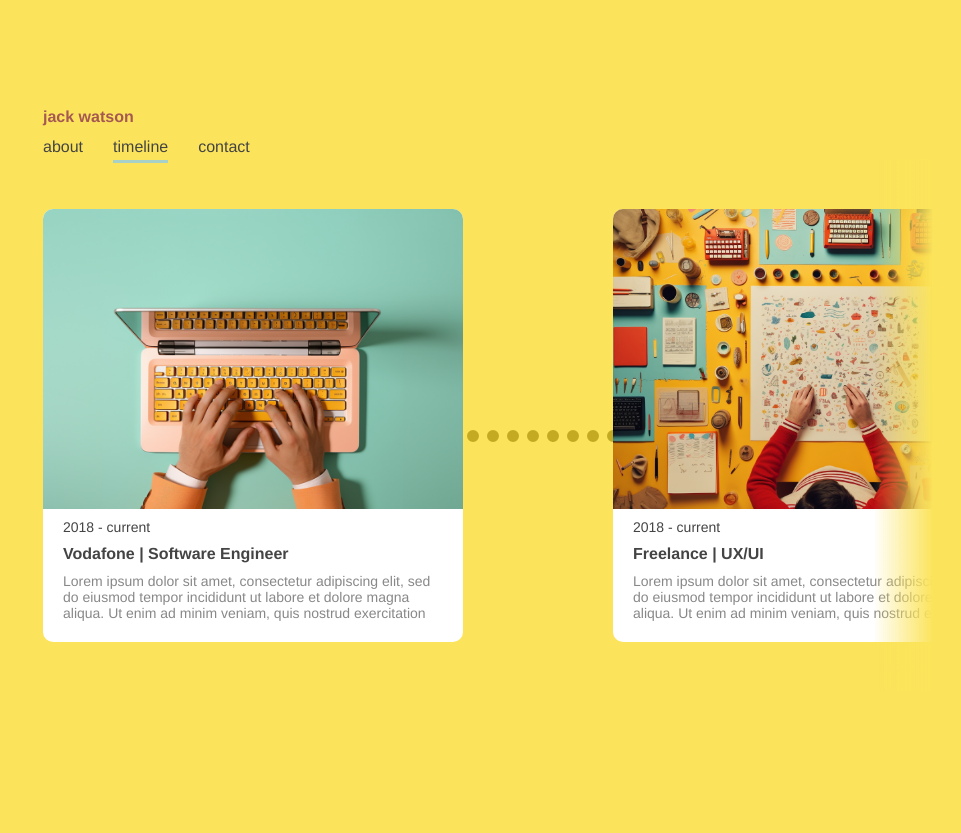
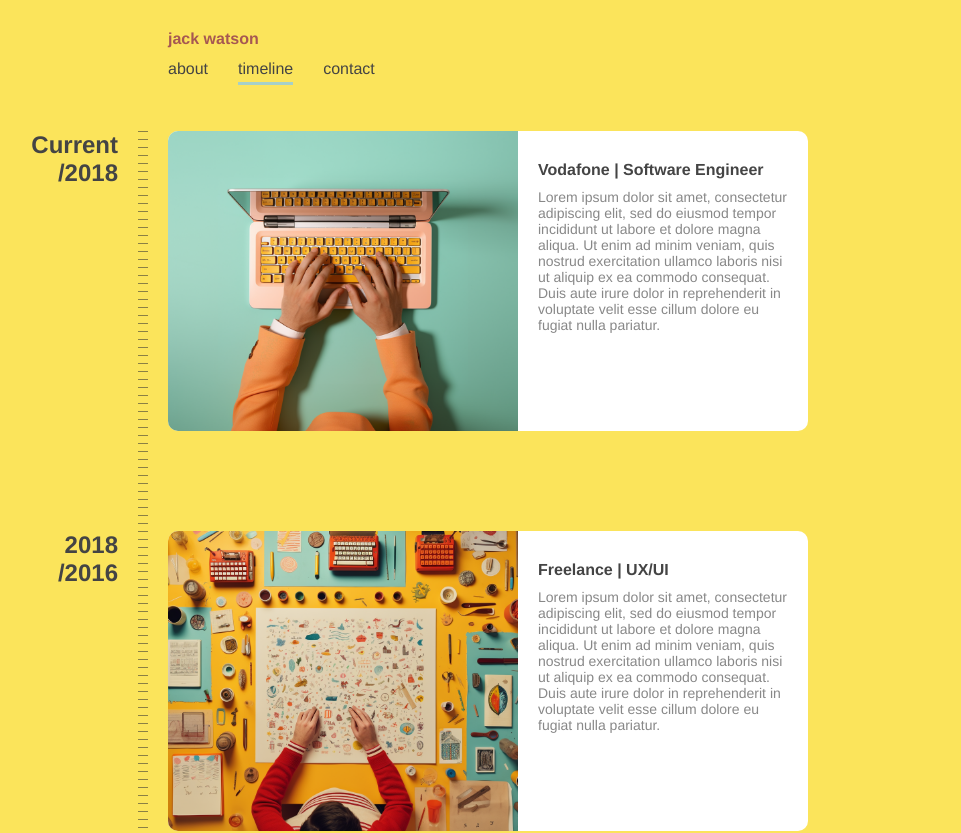
Before and after one commit to theblindguest/portfolio, a React app: page /timeline in a window 1280 px wide. Shown: the top 833 px of the page, without its empty margins (152-1113 px from the left). Before the commit the page ends 800 px from the top, so only its background shows below. Built offline with nearby package versions, Linux system fonts and the light colour scheme.

Commit message:
modifying timeline layout and scroll

```diff
--- a/src/components/header/header.styles.ts
+++ b/src/components/header/header.styles.ts
@@ -5,7 +5,7 @@ export const Header = styled.div`
   display: flex;
   flex-direction: column;
   align-self: flex-start;
-  max-width: 890px;
+  max-width: 640px;
   width: 100%;
   margin: 0 auto;
 `
--- a/src/components/modal/modal.styles.ts
+++ b/src/components/modal/modal.styles.ts
@@ -1,7 +1,7 @@
 import styled, { css } from 'styled-components'
 
 export const ModalOverlay = styled.div`
-  position: absolute;
+  position: fixed;
   width: 100%;
   height: 100%;
   background-color: rgba(0, 0, 0, 0.7);
--- a/src/data/timelineMoments.ts
+++ b/src/data/timelineMoments.ts
@@ -11,47 +11,55 @@ import {
 const moments = [
   {
     startDate: '2018',
-    endDate: 'current',
+    endDate: 'Current',
     heading: 'Vodafone',
     subHeading: 'Software Engineer',
     text: 'Lorem ipsum dolor sit amet, consectetur adipiscing elit, sed do eiusmod tempor incididunt ut labore et dolore magna aliqua. Ut enim ad minim veniam, quis nostrud exercitation ullamco laboris nisi ut aliquip ex ea commodo consequat. Duis aute irure dolor in reprehenderit in voluptate velit esse cillum dolore eu fugiat nulla pariatur.',
     image: coding
   },
   {
-    startDate: '2018',
-    endDate: 'current',
+    startDate: '2016',
+    endDate: '2018',
     heading: 'Freelance',
     subHeading: 'UX/UI',
     text: 'Lorem ipsum dolor sit amet, consectetur adipiscing elit, sed do eiusmod tempor incididunt ut labore et dolore magna aliqua. Ut enim ad minim veniam, quis nostrud exercitation ullamco laboris nisi ut aliquip ex ea commodo consequat. Duis aute irure dolor in reprehenderit in voluptate velit esse cillum dolore eu fugiat nulla pariatur.',
     image: freelance
   },
   {
-    startDate: '2018',
-    endDate: 'current',
+    startDate: '2015',
+    endDate: '2016',
     heading: 'Reed Recruitment',
     subHeading: 'UI designer',
     text: 'Lorem ipsum dolor sit amet, consectetur adipiscing elit, sed do eiusmod tempor incididunt ut labore et dolore magna aliqua. Ut enim ad minim veniam, quis nostrud exercitation ullamco laboris nisi ut aliquip ex ea commodo consequat. Duis aute irure dolor in reprehenderit in voluptate velit esse cillum dolore eu fugiat nulla pariatur.',
     image: ui
   },
   {
-    startDate: '2018',
-    endDate: 'current',
+    startDate: '2012',
+    endDate: '2015',
+    heading: 'Freelance',
+    subHeading: 'UX/UI',
+    text: 'Lorem ipsum dolor sit amet, consectetur adipiscing elit, sed do eiusmod tempor incididunt ut labore et dolore magna aliqua. Ut enim ad minim veniam, quis nostrud exercitation ullamco laboris nisi ut aliquip ex ea commodo consequat. Duis aute irure dolor in reprehenderit in voluptate velit esse cillum dolore eu fugiat nulla pariatur.',
+    image: freelance
+  },
+  {
+    startDate: '2011',
+    endDate: '2012',
     heading: 'Buchannan Associates',
     subHeading: 'Assistant Architect',
     text: 'Lorem ipsum dolor sit amet, consectetur adipiscing elit, sed do eiusmod tempor incididunt ut labore et dolore magna aliqua. Ut enim ad minim veniam, quis nostrud exercitation ullamco laboris nisi ut aliquip ex ea commodo consequat. Duis aute irure dolor in reprehenderit in voluptate velit esse cillum dolore eu fugiat nulla pariatur.',
     image: architecture
   },
   {
-    startDate: '2018',
-    endDate: 'current',
+    startDate: '2009',
+    endDate: '2011',
     heading: 'Education',
     subHeading: 'BA Architecture',
     text: 'Lorem ipsum dolor sit amet, consectetur adipiscing elit, sed do eiusmod tempor incididunt ut labore et dolore magna aliqua. Ut enim ad minim veniam, quis nostrud exercitation ullamco laboris nisi ut aliquip ex ea commodo consequat. Duis aute irure dolor in reprehenderit in voluptate velit esse cillum dolore eu fugiat nulla pariatur.',
     image: education
   },
   {
-    startDate: '2018',
-    endDate: 'current',
+    startDate: '1986',
+    endDate: '2009',
     heading: 'Growing up',
     subHeading: 'smth',
     text: 'Lorem ipsum dolor sit amet, consectetur adipiscing elit, sed do eiusmod tempor incididunt ut labore et dolore magna aliqua. Ut enim ad minim veniam, quis nostrud exercitation ullamco laboris nisi ut aliquip ex ea commodo consequat. Duis aute irure dolor in reprehenderit in voluptate velit esse cillum dolore eu fugiat nulla pariatur.',
--- a/src/pages/layout/index.tsx
+++ b/src/pages/layout/index.tsx
@@ -34,16 +34,16 @@ const Layout: FC = () => {
       )}
       <GlobalStyle />
       <Styled.OuterContainer
-        data-component-name='Layout'
+        data-component-name="Layout"
         $isDesktop={isDesktop}
       >
         <Styled.InnerContainer>
           <Header />
-          <Styled.Content $isDesktop={isDesktop}>
+          <Styled.ContentMain $isDesktop={isDesktop}>
             <Outlet
               context={{ setModalData, modalData } satisfies OutletContext}
             />
-          </Styled.Content>
+          </Styled.ContentMain>
           <Footer />
         </Styled.InnerContainer>
       </Styled.OuterContainer>
--- a/src/pages/layout/layout.styles.ts
+++ b/src/pages/layout/layout.styles.ts
@@ -2,13 +2,7 @@ import styled, { css } from 'styled-components'
 
 export const OuterContainer = styled.div<{ $isDesktop?: boolean }>((props) => {
   return css`
-    height: 100%;
     padding: 30px;
-
-    ${props.$isDesktop &&
-    css`
-      height: calc(100vh - 60px);
-    `}
   `
 })
 
@@ -21,7 +15,7 @@ export const InnerContainer = styled.div`
   position: relative;
 `
 
-export const Content = styled.main<{ $isDesktop?: boolean }>((props) => {
+export const ContentMain = styled.main<{ $isDesktop?: boolean }>((props) => {
   return css`
     width: 100%;
     height: 100%;
@@ -31,8 +25,7 @@ export const Content = styled.main<{ $isDesktop?: boolean }>((props) => {
     ${props.$isDesktop &&
     css`
       padding: 50px 0;
-      max-width: 890px;
-      max-height: 433px;
+      max-width: 640px;
     `}
   `
 })
--- a/src/pages/timeline/index.tsx
+++ b/src/pages/timeline/index.tsx
@@ -1,84 +1,19 @@
-import React, { FC, useState, useEffect } from 'react'
+import React, { FC } from 'react'
 
 import Moment from './moment'
 import moments from '../../data/timelineMoments'
 
 import * as Styled from './timeline.styles'
-import { useOutletContext } from 'react-router-dom'
-import { OutletContext } from '../layout'
-
-function onTimelineScroll(
-  event: any,
-  setFadeLeft: React.Dispatch<React.SetStateAction<number>>,
-  setFadeRight: React.Dispatch<React.SetStateAction<number>>,
-  setDynamicScrollMidpoint: React.Dispatch<React.SetStateAction<number>>
-) {
-  const timeline = document.querySelector('[data-component-name="Timeline"]')
-  if (!event.deltaY || !timeline) {
-    return
-  }
-  timeline!.scrollLeft += event.deltaY
-
-  const { scrollLeft, scrollWidth, clientWidth } = timeline!
-  const scrollRight = scrollWidth - clientWidth - scrollLeft
-
-  const baseScrollMidpoint = clientWidth / 2
-  setDynamicScrollMidpoint(scrollLeft + baseScrollMidpoint)
-
-  if (scrollLeft === 0 || scrollRight === 0) return
-
-  scrollLeft < 180 && setFadeLeft(scrollLeft)
-  scrollRight < 180 && setFadeRight(scrollRight)
-}
-
-const mapDots = (
-  numberOfDots: number,
-  dynamicScrollMidpoint: number,
-  baseScrollMidpoint: number
-) => {
-  const dots = []
-  for (let dot = 0; dot < numberOfDots; dot++) {
-    dots.push(<Styled.Dot key={dot} $isPastMid={true} />)
-  }
-  return dots
-}
 
 const Timeline: FC = () => {
-  const [dots, setDots] = useState(0)
-  const [dynamicScrollMidpoint, setDynamicScrollMidpoint] = useState(0)
-  const [baseScrollMidpoint, setBaseScrollMidpoint] = useState(0)
-  const [fadeLeft, setFadeLeft] = useState(0)
-  const [fadeRight, setFadeRight] = useState(180)
-
-  useEffect(() => {
-    const timeline = document.querySelector('[data-component-name="Timeline"]')
-    const { scrollWidth, clientWidth } = timeline!
-    const numberOfDots = Math.round(scrollWidth / 20) - 1
-    const baseScrollMidpoint = clientWidth / 2
-    setDots(numberOfDots)
-    setBaseScrollMidpoint(baseScrollMidpoint)
-
-    const element = document.scrollingElement || document.documentElement
-    // handle remove event on component dismount?
-    element.addEventListener('wheel', (e) => {
-      onTimelineScroll(e, setFadeLeft, setFadeRight, setDynamicScrollMidpoint)
-    })
-  }, [])
-
-  const { modalData } = useOutletContext<OutletContext>()
-
   return (
     <>
-      <Styled.FadeLeft $fadeLeft={fadeLeft} />
-      <Styled.Timeline data-component-name='Timeline' $modalData={modalData}>
-        <Styled.DotContainer>
-          {mapDots(dots, dynamicScrollMidpoint, baseScrollMidpoint)}
-        </Styled.DotContainer>
+      <Styled.Timeline data-component-name="Timeline">
+        <Styled.Lines />
         {moments.map((moment, key) => {
           return <Moment key={key} id={`moment-${key}`} {...moment} />
         })}
       </Styled.Timeline>
-      <Styled.FadeRight $fadeRight={fadeRight} />
     </>
   )
 }
--- a/src/pages/timeline/moment/index.tsx
+++ b/src/pages/timeline/moment/index.tsx
@@ -44,10 +44,17 @@ const Moment: FC<Moment> = ({
 
   const { setModalData } = useOutletContext<OutletContext>()
 
+  console.log(`is visible id ${id}`, isVisible)
+
   return (
-    <Styled.Moment
+    <Styled.Moment>
+      <Styled.Dates $isVisible={isVisible}>
+        {endDate}
+        <br />/{startDate}
+      </Styled.Dates>
+      <Styled.Content
         id={id}
-      data-component-name='Moment'
+        data-component-name="Content"
         onClick={() =>
           setModalData({
             startDate,
@@ -61,13 +68,13 @@ const Moment: FC<Moment> = ({
         }
       >
         <Styled.Image image={image} />
-      <Styled.Dates $isVisible={isVisible}>
-        {startDate} - {endDate}
-      </Styled.Dates>
-      <Styled.Heading $isVisible={isVisible}>
+        <Styled.Copy $isVisible={isVisible}>
+          <Styled.Heading>
             {heading} | {subHeading}
           </Styled.Heading>
-      <Styled.Text $isVisible={isVisible}>{text}</Styled.Text>
+          <Styled.Text>{text}</Styled.Text>
+        </Styled.Copy>
+      </Styled.Content>
     </Styled.Moment>
   )
 }
--- a/src/pages/timeline/moment/moment.styles.ts
+++ b/src/pages/timeline/moment/moment.styles.ts
@@ -2,30 +2,68 @@ import styled, { keyframes, css } from 'styled-components'
 
 export const Moment = styled.div`
   display: flex;
+  margin-bottom: 100px;
+  position: relative;
+  left: -140px;
+  width: calc(100% + 140px);
+
+  &:last-child {
+    margin-bottom: 0;
+  }
+`
+
+const dateSlide = keyframes`
+  from {
+    transform: translate(100px, 0);
+    opacity: 0%;
+  }
+  to {
+    transform: translate(0, 0);
+    opacity: 100%;
+  }
+`
+const animateSpeed = '600ms'
+
+export const Dates = styled.div<Props>(
+  (props) => css`
+    display: flex;
+    justify-content: flex-end;
+    padding-right: 50px;
+    min-width: 90px;
+    font-size: 24px;
+    text-align: right;
+    font-weight: 900;
+    opacity: 0%;
+
+    ${props.$isVisible &&
+    css`
+      animation: ${dateSlide} ${animateSpeed} ease-in-out;
+      animation-delay: 100ms;
+      animation-fill-mode: forwards;
+    `}
+  `
+)
+
+export const Content = styled.div`
+  display: flex;
   background-color: white;
   border-radius: 10px;
-  flex-direction: column;
   min-width: 380px;
   padding: 20px;
-  margin-right: 150px;
   cursor: pointer;
-
-  &:last-child {
-    margin-right: 0;
-  }
 `
 
 export const Image = styled.div<{ image: string }>(
   (props) => css`
-    border-top-right-radius: 10px;
     border-top-left-radius: 10px;
-    width: 420px;
+    border-bottom-left-radius: 10px;
+    min-width: 350px;
     min-height: 300px;
     z-index: 1;
     overflow: hidden;
-    margin-left: -20px;
-    margin-top: -20px;
+    margin: -20px 20px -20px -20px;
     background-image: url(${props.image});
+    background-position: center;
     background-size: cover;
   `
 )
@@ -34,9 +72,9 @@ interface Props {
   $isVisible: boolean
 }
 
-const cascade = keyframes`
+const copySlide = keyframes`
   from {
-    transform: translate(0, -40px);
+    transform: translate(-60px, 0);
     opacity: 0%;
   }
   to {
@@ -44,45 +82,34 @@ const cascade = keyframes`
     opacity: 100%;
   }
 `
-const animateSpeed = '1s'
 
-export const Dates = styled.div<Props>(
+export const Copy = styled.div<Props>(
   (props) => css`
-    margin-top: 10px;
-    font-size: 14px;
+    display: flex;
+    flex-direction: column;
+    opacity: 0%;
+
     ${props.$isVisible &&
     css`
-      animation: ${cascade} ${animateSpeed} ease-in-out;
-    `}
-  `
-)
-
-export const Heading = styled.div<Props>(
-  (props) => css`
-    font-weight: 700;
-    margin-top: 10px;
-    opacity: 0%;
-    ${props.$isVisible &&
-    css`
-      animation: ${cascade} ${animateSpeed} ease-in-out;
+      animation: ${copySlide} ${animateSpeed} ease-in-out;
       animation-delay: 100ms;
       animation-fill-mode: forwards;
     `}
   `
 )
 
-export const Text = styled.div<Props>(
-  (props) => css`
+export const Heading = styled.div(
+  () => css`
+    font-weight: 700;
+    margin-top: 10px;
+  `
+)
+
+export const Text = styled.div(
+  () => css`
     margin-top: 10px;
     color: #888;
     font-size: 14px;
-    opacity: 0%;
     overflow: hidden;
-    ${props.$isVisible &&
-    css`
-      animation: ${cascade} ${animateSpeed} ease-in-out;
-      animation-delay: 150ms;
-      animation-fill-mode: forwards;
-    `}
   `
 )
--- a/src/pages/timeline/timeline.styles.ts
+++ b/src/pages/timeline/timeline.styles.ts
@@ -4,84 +4,56 @@ import { Moment } from './moment'
 export const Timeline = styled.div<{ $modalData?: Moment }>((props) => {
   return css`
     display: flex;
+    flex-direction: column;
     height: 100%;
-    overflow: auto;
     padding-bottom: 30px;
     scrollbar-color: #a65852 #fbe45b;
     position: relative;
-
-    /* prevents timeline scrolling when modal is open */
-    ${!!props.$modalData &&
-    css`
-      overflow: clip;
-    `}
   `
 })
 
-export const DotContainer = styled.div`
-  position: absolute;
-  display: flex;
-  top: calc(50% - 15px);
-  overflow: auto;
-  align-items: center;
-`
-
-export const Dot = styled.div<{ $isPastMid?: boolean }>((props) => {
+export const LineContainer = styled.div<{ $modalData?: Moment }>((props) => {
   return css`
+    position: absolute;
+    top: 10px;
+    display: flex;
+    flex-direction: column;
+    left: -30px;
     width: 20px;
-    height: 20px;
-    position: relative;
-
-    &::after {
-      content: '';
-      display: block;
-      position: relative;
-      top: 4px;
-      left: 4px;
-      border-radius: 10px;
-      border: 2px solid #c4aa23;
-      width: 8px;
-      height: 8px;
-      transition: background 400ms ease;
-    }
-
-    ${props.$isPastMid &&
-    css`
-      &::after {
-        background: #c4aa23;
-      }
-    `}
   `
 })
 
-export const FadeLeft = styled.div<{ $fadeLeft: number }>(
-  (props) => css`
-    width: 60px;
-    height: 100%;
+export const Line = styled.div<{ $modalData?: Moment }>((props) => {
+  return css`
+    position: relative;
+    width: 12px;
+    height: 1px;
+    margin-bottom: 11px;
+    background-color: #555;
+  `
+})
+
+export const Lines = styled.div<{ $modalData?: Moment }>((props) => {
+  return css`
     position: absolute;
-    top: 0;
-    left: calc(-60px + ${props.$fadeLeft / 3}px);
-    z-index: 3;
+    height: calc(100% - 270px);
+    display: flex;
+    flex-direction: column;
+    left: -30px;
+    width: 10px;
+
     background: linear-gradient(
-      to right,
-      rgba(251, 228, 91, 1) 0%,
-      rgba(125, 185, 232, 0) 100%
+      to bottom,
+      #333,
+      rgba(0, 0, 0, 0),
+      rgba(0, 0, 0, 0),
+      rgba(0, 0, 0, 0),
+      rgba(0, 0, 0, 0),
+      rgba(0, 0, 0, 0),
+      rgba(0, 0, 0, 0),
+      rgba(0, 0, 0, 0)
     );
+
+    background-size: 100% 8px;
   `
-)
-
-export const FadeRight = styled.div<{ $fadeRight: number }>(
-  (props) => css`
-    width: 60px;
-    height: 100%;
-    position: absolute;
-    top: 0;
-    right: calc(-60px + ${props.$fadeRight / 3}px);
-    z-index: 3;
-    background: linear-gradient(
-      to left,
-      rgba(251, 228, 91, 1) 0%,
-      rgba(125, 185, 232, 0) 100%
-    );
-  `
-)
+})
```
Also changed, not shown: src/components/modal/index.tsx (+20 -14 lines), 1 other file (tests, documents, lock files or other folders). Lines whose indentation alone changed are shown as unchanged.
